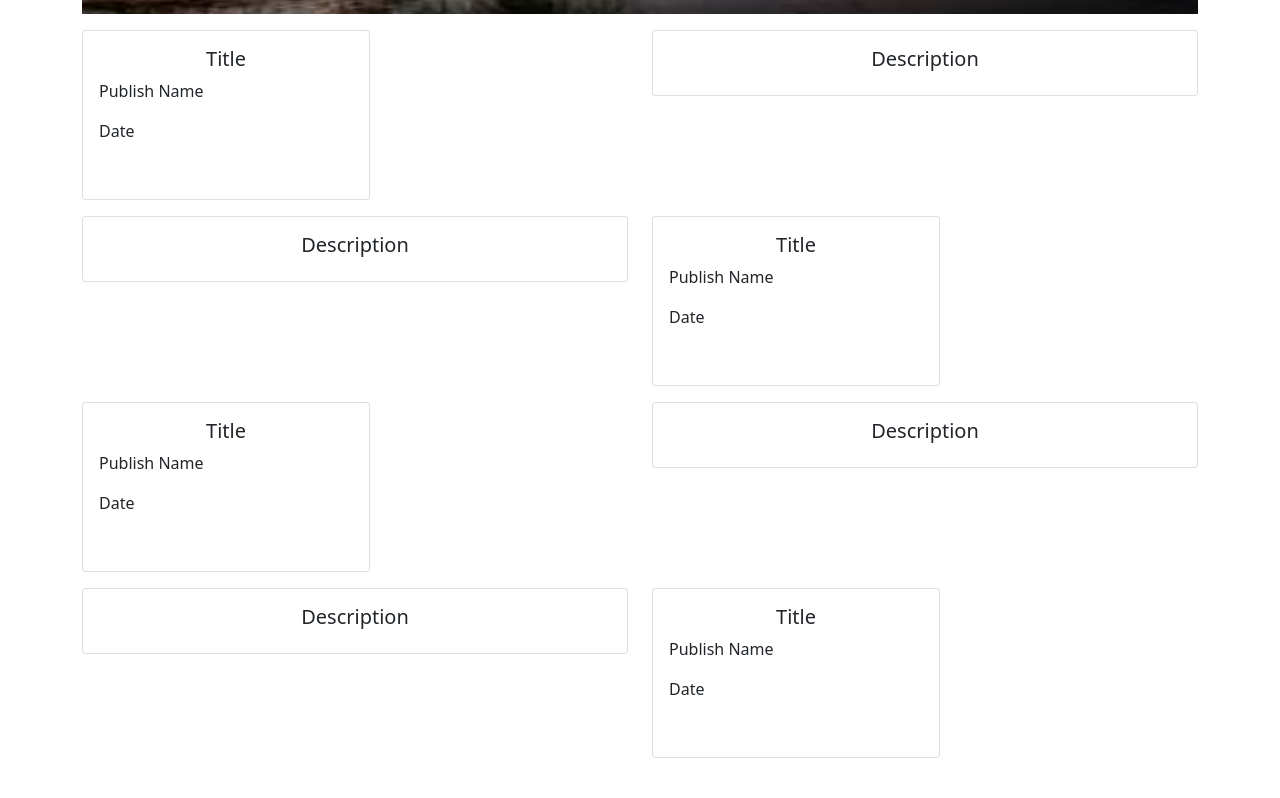
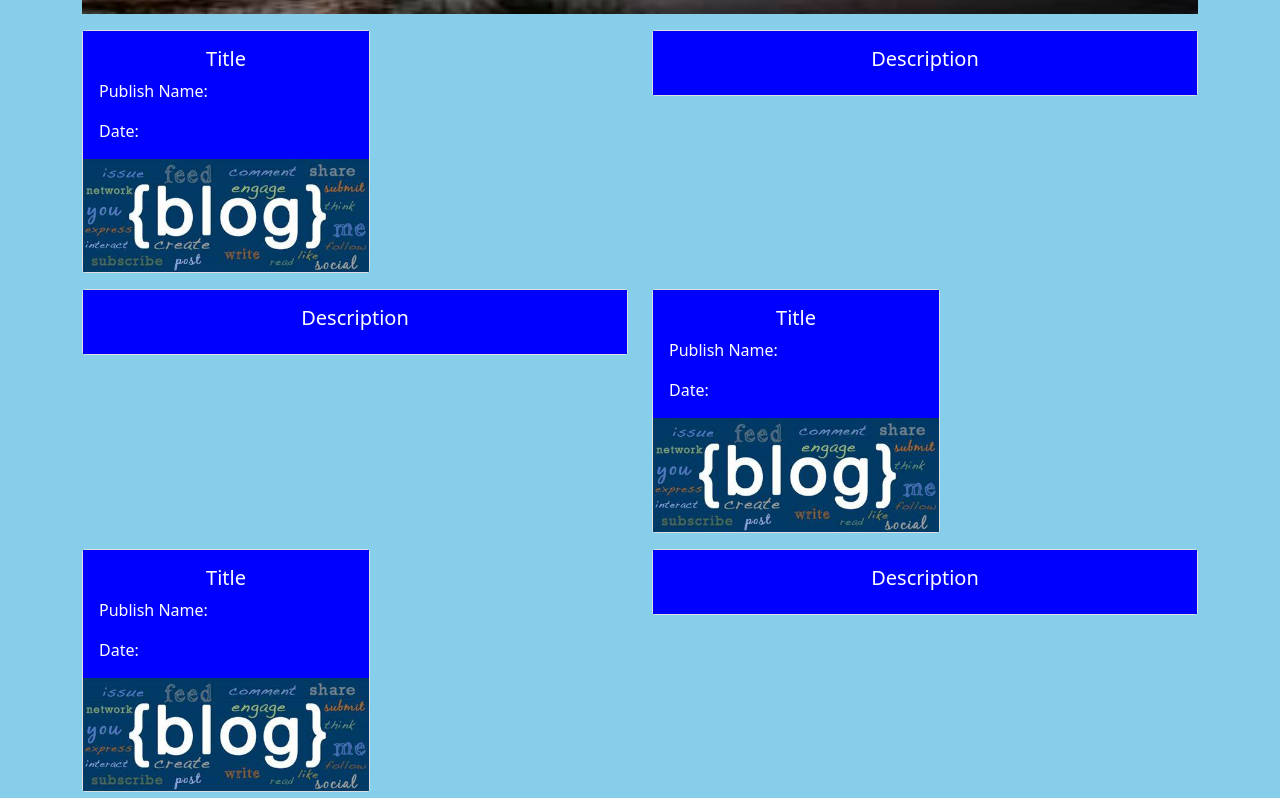
Before and after one commit to Jcontreras3/my-blog, a React (Create React App) app: page / in a window 1280 px wide. Shown: the part 342-1140 px from the top of the page. Before the commit the page ends 1100 px from the top, so only its background shows below. Built offline with nearby package versions, Linux system fonts and the light colour scheme.

Commit message:
Added some color

```diff
--- a/src/App.css
+++ b/src/App.css
@@ -40,3 +40,6 @@
 .BgBlue{
   background-color: blue;
 }
+.White{
+  color: White !important;
+}
--- a/src/App.js
+++ b/src/App.js
@@ -14,10 +14,10 @@ function App() {
     <BrowserRouter>
       <Navbar className="BgBlue">
           <Nav className="me-auto">
-            <Nav.Link href="/">Blog</Nav.Link>
-            <Nav.Link href="Login">Login</Nav.Link>
-            <Nav.Link href="Account">Account</Nav.Link>
-            <Nav.Link href="DashBoard">DashBoard</Nav.Link>
+            <Nav.Link className="White" href="/">Blog</Nav.Link>
+            <Nav.Link className="White" href="Login">Login</Nav.Link>
+            <Nav.Link className="White" href="Account">Account</Nav.Link>
+            <Nav.Link className="White" href="DashBoard">DashBoard</Nav.Link>
           </Nav>
           </Navbar>
           <Routes>
--- a/src/Blog.css
+++ b/src/Blog.css
@@ -2,3 +2,9 @@
     width: 300px;
     height: 300px;
 }
+.BgBlue{
+    background-color: blue;
+}
+.White{
+    color: white;
+}
--- a/src/components/BlogPage.js
+++ b/src/components/BlogPage.js
@@ -37,84 +37,76 @@ export default function BlogPage() {
       <Row>
         <Col>
           <Card className="mt-3" style={{ width: "18rem" }}>
-            <Card.Body>
-              <Card.Title className="text-center">Title</Card.Title>
-              <Card.Text>Publish Name</Card.Text>
-              <Card.Text>Date</Card.Text>
-              <img src="" alt />
+            <Card.Body className="BgBlue">
+              <Card.Title className="text-center White">Title</Card.Title>
+              <Card.Text className="White">Publish Name:</Card.Text>
+              <Card.Text className="White">Date:</Card.Text>
             </Card.Body>
+            <Card.Img variant="footer" src={Blog} />
           </Card>
         </Col>
-        <Col>
+        <Col lg={6}>
           <Card className="mt-3">
-            <Card.Body>
-              <Card.Text>
-                <Card.Title className="text-center">Description</Card.Title>
-              </Card.Text>
+            <Card.Body className="BgBlue">
+                <Card.Title className="text-center White">Description</Card.Title>
             </Card.Body>
           </Card>
         </Col>
       </Row>
       <Row>
-      <Col>
+        <Col lg={6}>
           <Card className="mt-3">
-            <Card.Body>
-              <Card.Text>
-                <Card.Title className="text-center">Description</Card.Title>
-              </Card.Text>
+            <Card.Body className="BgBlue">
+                <Card.Title className="text-center White">Description</Card.Title>
             </Card.Body>
           </Card>
         </Col>
-        <Col>
+        <Col lg={6}>
           <Card className="mt-3" style={{ width: "18rem" }}>
-            <Card.Body>
-              <Card.Title className="text-center">Title</Card.Title>
-              <Card.Text>Publish Name</Card.Text>
-              <Card.Text>Date</Card.Text>
-              <img src="" alt />
+            <Card.Body className="BgBlue">
+              <Card.Title className="text-center White">Title</Card.Title>
+              <Card.Text className="White">Publish Name:</Card.Text>
+              <Card.Text className="White">Date:</Card.Text>
+            </Card.Body>
+            <Card.Img variant="footer" src={Blog} />
+          </Card>
+        </Col>
+      </Row>
+      <Row>
+        <Col lg={6}>
+          <Card className="mt-3" style={{ width: "18rem" }}>
+            <Card.Body className="BgBlue">
+              <Card.Title className="text-center White">Title</Card.Title>
+              <Card.Text className="White">Publish Name:</Card.Text>
+              <Card.Text className="White">Date:</Card.Text>
+            </Card.Body>
+            <Card.Img variant="footer" src={Blog} />
+          </Card>
+        </Col>
+        <Col lg={6}>
+          <Card className="mt-3">
+            <Card.Body className="BgBlue">
+                <Card.Title className="text-center White">Description</Card.Title>
             </Card.Body>
           </Card>
         </Col>
       </Row>
       <Row>
-        <Col>
-          <Card className="mt-3" style={{ width: "18rem" }}>
-            <Card.Body>
-              <Card.Title className="text-center">Title</Card.Title>
-              <Card.Text>Publish Name</Card.Text>
-              <Card.Text>Date</Card.Text>
-              <img src="" alt />
+        <Col lg={6}>
+          <Card className="mt-3">
+            <Card.Body className="BgBlue">
+                <Card.Title className="text-center White">Description</Card.Title>
             </Card.Body>
           </Card>
         </Col>
-        <Col>
-          <Card className="mt-3">
-            <Card.Body>
-              <Card.Text>
-                <Card.Title className="text-center">Description</Card.Title>
-              </Card.Text>
+        <Col lg={6}>
+          <Card className="mt-3" style={{ width: "18rem" }}>
+            <Card.Body className="BgBlue">
+              <Card.Title className="text-center White">Title</Card.Title>
+              <Card.Text className="White">Publish Name:</Card.Text>
+              <Card.Text className="White">Date:</Card.Text>
             </Card.Body>
-          </Card>
-        </Col>
-      </Row>
-      <Row>
-        <Col>
-          <Card className="mt-3">
-            <Card.Body>
-              <Card.Text>
-                <Card.Title className="text-center">Description</Card.Title>
-              </Card.Text>
-            </Card.Body>
-          </Card>
-        </Col>
-        <Col>
-          <Card className="mt-3" style={{ width: "18rem" }}>
-            <Card.Body>
-              <Card.Title className="text-center">Title</Card.Title>
-              <Card.Text>Publish Name</Card.Text>
-              <Card.Text>Date</Card.Text>
-              <img src="" alt />
-            </Card.Body>
+            <Card.Img variant="footer" src={Blog} />
           </Card>
         </Col>
       </Row>
--- a/src/index.css
+++ b/src/index.css
@@ -5,6 +5,7 @@ body {
     sans-serif;
   -webkit-font-smoothing: antialiased;
   -moz-osx-font-smoothing: grayscale;
+  background-color: skyblue !important;
 }
 
 code {
```
